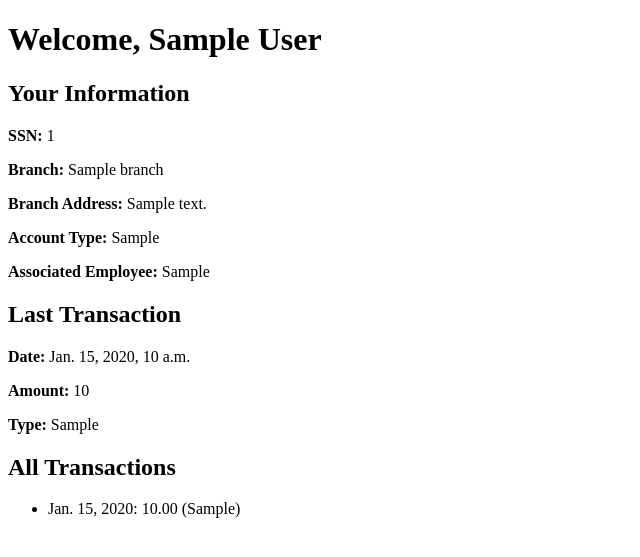
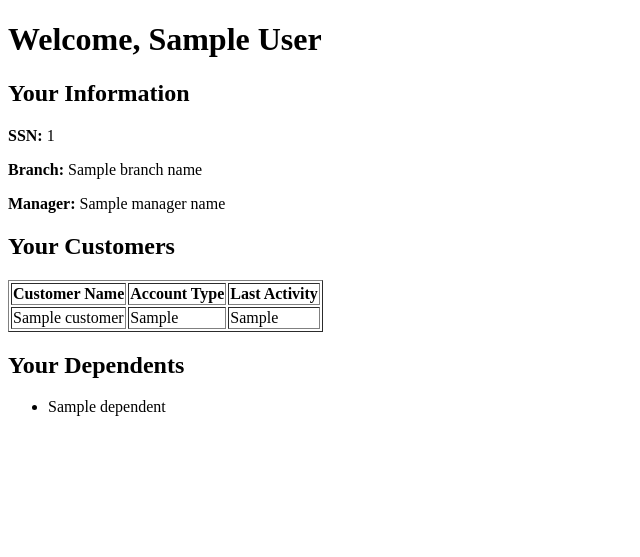
Before and after one commit to yshah0910/Proj-Bank, a Django app: template bank/templates/employee_dashboard.html in a window 1280 px wide. Shown: the top 557 px of the page, without its empty margins (0-640 px from the left). Run offline with Django 5.2, Linux system fonts and the light colour scheme; tables that the repository leaves empty hold one stand-in row (values such as "Sample post"); the template is opened without the code that fills it: values that come from a table or form of the project are taken from there, most other values are stand-ins (such as "Sample title", 1, 10 or a date in 2020).

Commit message:
Update employee_dashboard.html

```diff
--- a/bank/templates/employee_dashboard.html
+++ b/bank/templates/employee_dashboard.html
@@ -1,39 +1,46 @@
 <!DOCTYPE html>
 <html>
 <head>
-    <title>Customer Dashboard</title>
+    <title>Employee Dashboard</title>
 </head>
 <body>
-    <h1>Welcome, {{ customer.name }}</h1>
+    <h1>Welcome, {{ employee.name }}</h1>
 
     <h2>Your Information</h2>
-    <p><strong>SSN:</strong> {{ customer.ssn }}</p>
-    <p><strong>Branch:</strong>
-        {% if customer.branch %}
-            {{ customer.branch.name }}
-        {% else %}
-            No branch assigned
-        {% endif %}
-    </p>
-    <p><strong>Branch Address:</strong> {{ branch_address }}</p>
-    <p><strong>Account Type:</strong> {{ account_type }}</p>
-    <p><strong>Associated Employee:</strong> {{ associated_employee }}</p>
+    <p><strong>SSN:</strong> {{ employee.ssn }}</p>
+    <p><strong>Branch:</strong> {{ branch_name }}</p>
+    <p><strong>Manager:</strong> {{ manager_name }}</p>
 
-    <h2>Last Transaction</h2>
-    {% if last_transaction %}
-        <p><strong>Date:</strong> {{ last_transaction.trans_date }}</p>
-        <p><strong>Amount:</strong> {{ last_transaction.amount }}</p>
-        <p><strong>Type:</strong> {{ last_transaction.trans_type }}</p>
-    {% else %}
-        <p>No transactions found.</p>
-    {% endif %}
+    <h2>Your Customers</h2>
+    <table border="1">
+        <thead>
+            <tr>
+                <th>Customer Name</th>
+                <th>Account Type</th>
+                <th>Last Activity</th>
+            </tr>
+        </thead>
+        <tbody>
+            {% for customer in customer_details %}
+                <tr>
+                    <td>{{ customer.name }}</td>
+                    <td>{{ customer.account_type }}</td>
+                    <td>{{ customer.last_activity }}</td>
+                </tr>
+            {% empty %}
+                <tr>
+                    <td colspan="3">No customers assigned.</td>
+                </tr>
+            {% endfor %}
+        </tbody>
+    </table>
 
-    <h2>All Transactions</h2>
+    <h2>Your Dependents</h2>
     <ul>
-        {% for transaction in transactions %}
-            <li>{{ transaction.trans_date }}: {{ transaction.amount }} ({{ transaction.trans_type }})</li>
+        {% for dependent in dependents %}
+            <li>{{ dependent.name }}</li>
         {% empty %}
-            <li>No transactions available.</li>
+            <li>No dependents assigned.</li>
         {% endfor %}
     </ul>
 </body>
```
